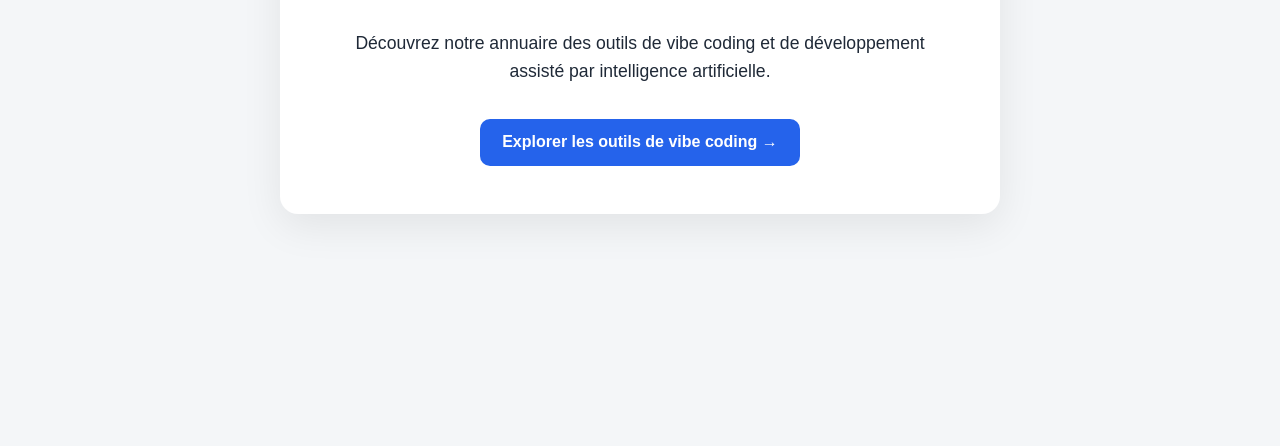
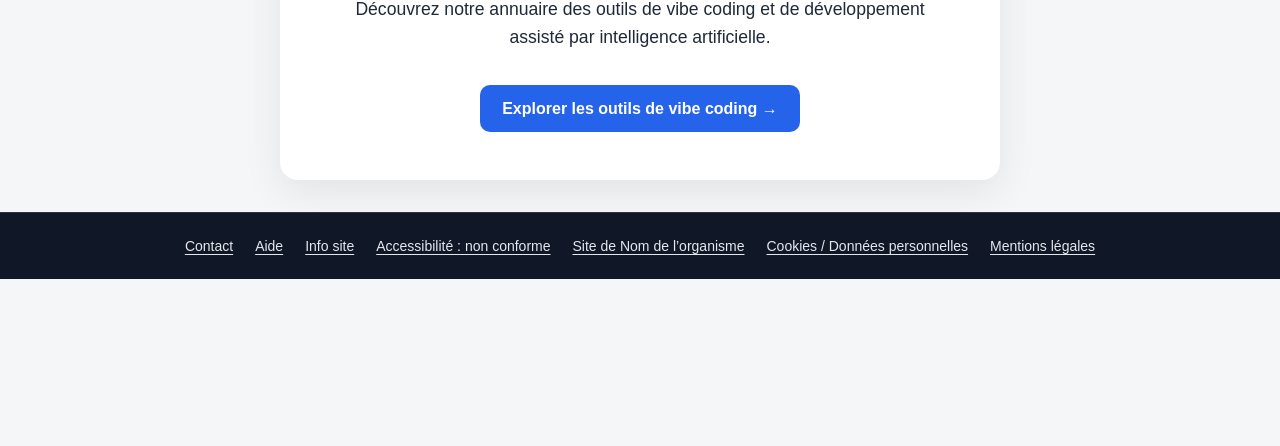
Before and after one commit to steph75fr/codex-prime3, a plain HTML site: page index.html in a window 1280 px wide. Shown: the part 354-800 px from the top of the page. Drawn offline with Linux system fonts and the light colour scheme.

Commit message:
Ajouter pied de page commun à index.html

```diff
--- a/index.html
+++ b/index.html
@@ -9,8 +9,10 @@
     body {
       margin: 0;
       min-height: 100vh;
-      display: grid;
-      place-items: center;
+      display: flex;
+      flex-direction: column;
+      justify-content: center;
+      align-items: center;
       font-family: Arial, Helvetica, sans-serif;
       background: #f4f6f8;
       color: #1f2937;
@@ -18,6 +20,7 @@
     main {
       width: min(720px, 90%);
       padding: 3rem;
+      margin: 32px auto;
       background: #fff;
       border-radius: 18px;
       box-shadow: 0 12px 40px rgba(0,0,0,.08);
@@ -28,6 +31,7 @@
     .link { display: inline-block; margin-top: 1rem; padding: 0.9rem 1.4rem; border-radius: 10px; background: #2563eb; color: white; font-weight: bold; text-decoration: none; }
     .link:hover, .link:focus-visible { background: #1d4ed8; }
   </style>
+  <link rel="stylesheet" href="site.css">
 </head>
 <body>
   <main>
@@ -35,5 +39,16 @@
     <p>Découvrez notre annuaire des outils de vibe coding et de développement assisté par intelligence artificielle.</p>
     <a class="link" href="outils.html">Explorer les outils de vibe coding →</a>
   </main>
+  <footer class="site-footer">
+  <nav aria-label="Pied de page">
+    <a href="contact.html">Contact</a>
+    <a href="aide.html">Aide</a>
+    <a href="info-site.html">Info site</a>
+    <a href="accessibilite.html">Accessibilité : non conforme</a>
+    <a href="info-site.html#organisme">Site de Nom de l’organisme</a>
+    <a href="donnees-personnelles.html">Cookies / Données personnelles</a>
+    <a href="mentions-legales.html">Mentions légales</a>
+  </nav>
+</footer>
 </body>
 </html>
```
